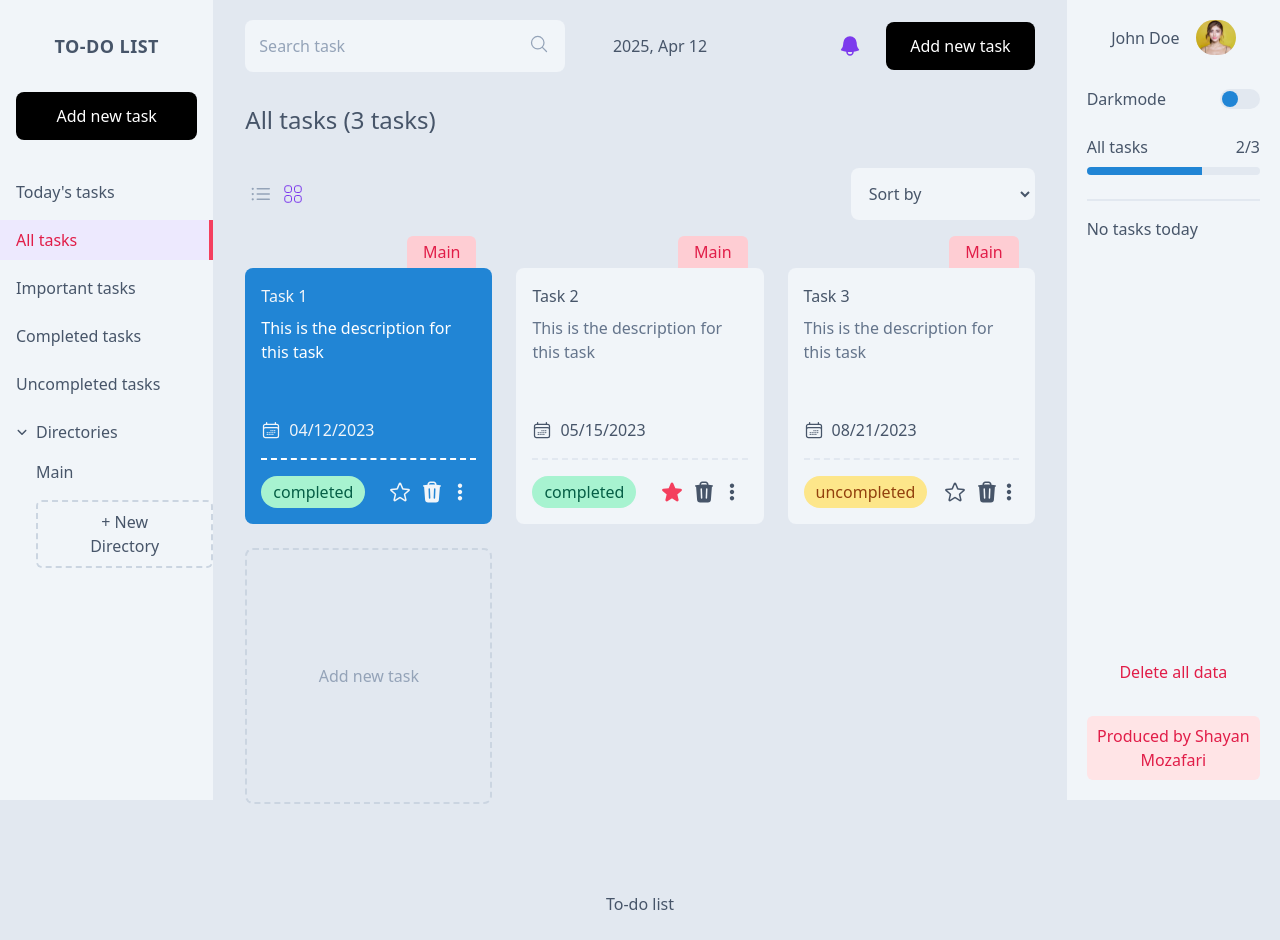
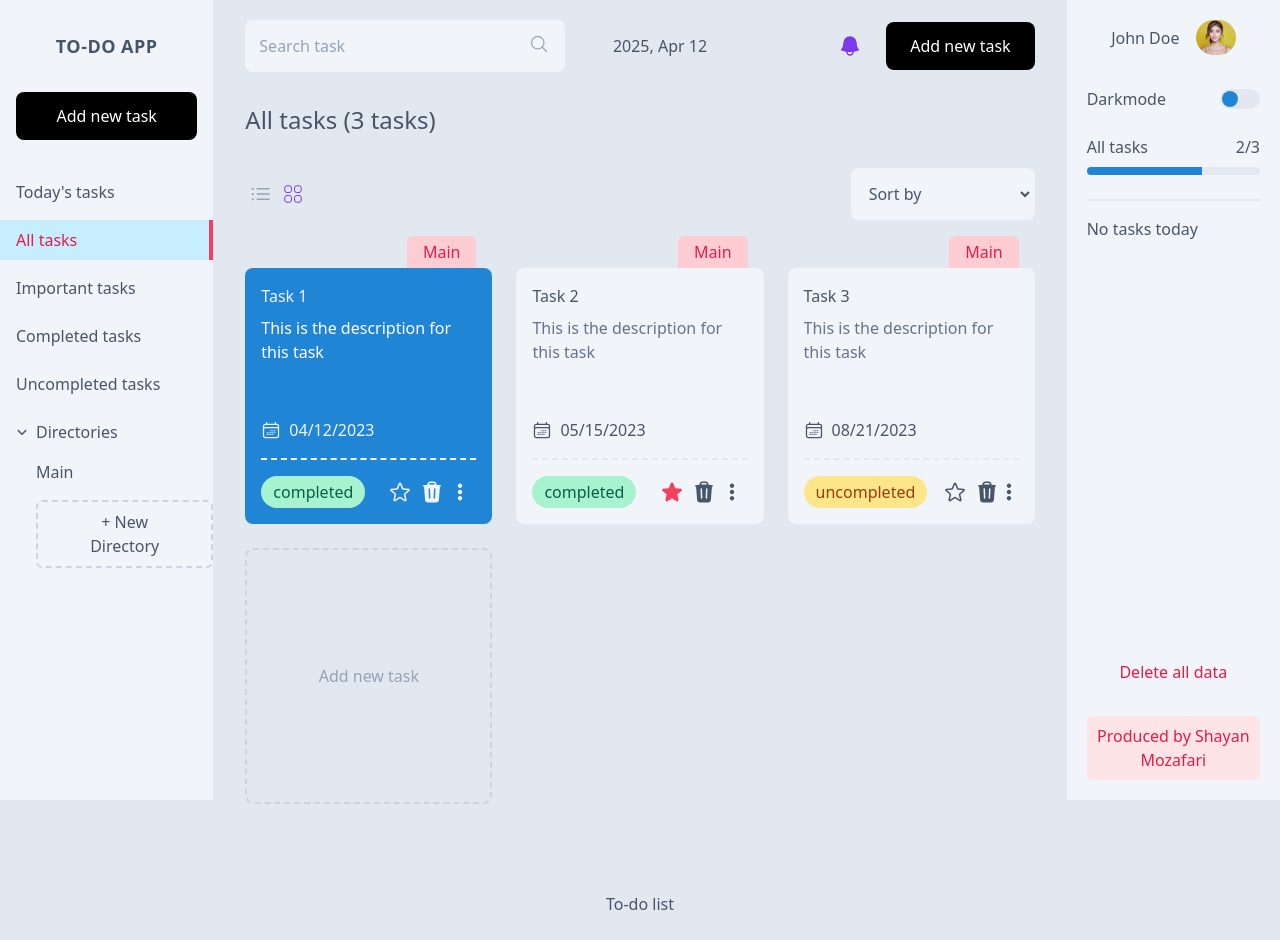
Before and after one commit to Shayan-Mst/todo-applist, a React (Create React App) app: page / in a window 1280 px wide. Built offline with nearby package versions, Linux system fonts and the light colour scheme.

Commit message:
MENU DONE

```diff
--- a/src/components/Menu/Menu.tsx
+++ b/src/components/Menu/Menu.tsx
@@ -7,7 +7,7 @@ import NavLinks from "./NavLinks";
 import LayoutMenus from "../Utilities/LayoutMenus";
 
 const classLinkActive =
-  "text-rose-600 bg-violet-100 border-r-4 border-rose-500 dark:bg-slate-700/[.2] dark:text-slate-200 dark:border-slate-200";
+  "text-rose-600 bg-skylight border-r-4 border-rose-500 dark:bg-slate-700/[.2] dark:text-slate-200 dark:border-slate-200";
 
 const Menu: React.FC = () => {
   const menuOpen = useAppSelector((state) => state.menu.menuHeaderOpened);
@@ -24,7 +24,7 @@ const Menu: React.FC = () => {
     >
       <header className="h-full flex flex-col">
         <h1 className="font-bold uppercase text-center mt-8 text-lg tracking-wide hidden xl:block">
-          To-do list
+          To-do app
         </h1>
         <BtnAddTask className="my-8 mx-4" />
         <NavLinks classActive={classLinkActive} />
--- a/tailwind.config.js
+++ b/tailwind.config.js
@@ -7,7 +7,8 @@ module.exports = {
         slate: {
           800: "#141E33",
         },
-        sky:"#2185D5"
+        sky:"#2185D5",
+        skylight: "#C7EEFF"
       },
       screens: {
         "2xl": "1736px",
```
